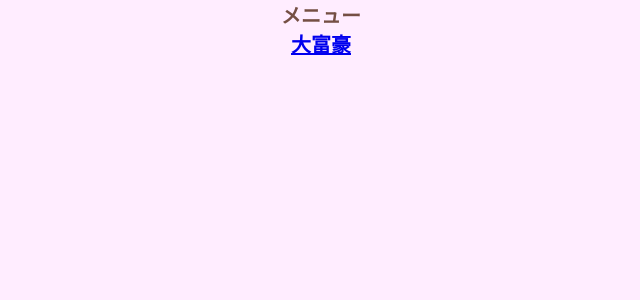
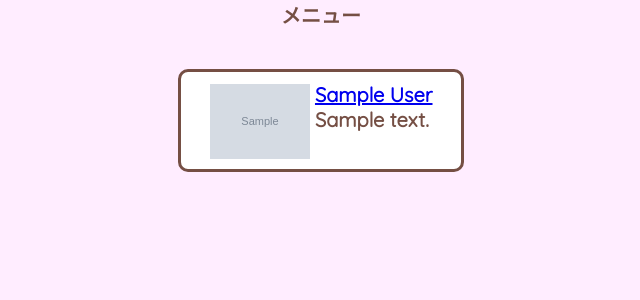
Before and after one commit to tonamao/CodeIgniter, a CodeIgniter app: the page made by application/views/menu.php in a window 1280 px wide. Shown: the top 300 px of the page, without its empty margins (319-959 px from the left). Run offline with CodeIgniter, Linux system fonts and the light colour scheme; tables that the repository leaves empty or names only in its code hold one stand-in row (values such as "Sample post"); the template is opened without the code that fills it: most values are stand-ins (such as "Sample title", 1, 10 or a date in 2020); grey boxes marked "Sample" are stand-in pictures.

Commit message:
fix menu

```diff
--- a/application/views/menu.php
+++ b/application/views/menu.php
@@ -5,14 +5,32 @@ defined('BASEPATH') OR exit('No direct script access allowed');
 <head>
 	<meta charset="utf-8">
 	<title>大富豪</title>
-	<?php echo link_tag('/assets/css/daifugo.css'); ?>
+	<?php echo link_tag('/assets/css/menu.css'); ?>
 	<link href="https://fonts.googleapis.com/css?family=Quicksand&display=swap" rel="stylesheet">
 
 </head>
 <body>
 	<div>メニュー</div>
 	<div>
-		<a href="<?php echo site_url('daifugo/start') ;?>" class="btn-square">大富豪</a>
+		<?php foreach ($gameInfo as $key => $game) :?>
+			<div class="game">
+				<div class="icon">
+					<?php
+					$icon_prop = array(
+								'src' => $game['img_path'],
+								'width' => '100',
+								'height' => 'auto'
+							);
+					echo img($icon_prop);?>
+				</div>
+				<div class="info">
+					<p class="name">
+						<a href="<?php echo site_url('daifugo/rule') ;?>" class="btn-square"><?php echo $game['display_name']?></a>
+					</p>
+					<p class="current-class"><?php echo $game['description']?></p>
+				</div>
+			</div>
+		<?php endforeach; ?>
 	</div>
 </body>
 </html>
--- /dev/null
+++ b/assets/css/menu.css
@@ -0,0 +1,40 @@
+html,body{
+	font-family: 'Quicksand', sans-serif;
+	text-align: center;
+	user-select: none;
+
+	background: #ffedff;
+	color: #754F44;
+	font-size: 20px;
+	font-weight: bold;
+
+	height: 100%;
+	margin:0;
+}
+
+.game {
+	display: inline-block;
+
+    padding: 0.5em 1em;
+    margin: 2em 0;
+    font-weight: bold;
+    color: #754F44;/*文字色*/
+    background: #FFF;
+    border: solid 3px #754F44;/*線*/
+    border-radius: 10px;/*角の丸み*/
+
+    width: 240px;
+}
+
+.game > div {
+	display: inline-block;
+	text-align-last: left;
+}
+
+.game > div > img {
+    vertical-align: middle;
+}
+
+.game > div > p {
+    margin: auto;
+}
```
Also changed, not shown: application/controllers/Menu.php (+6 -2 lines), application/models/MasterDataManager.php (added, +15 -0 lines), assets/img/games/millionaire_image.png (added).
